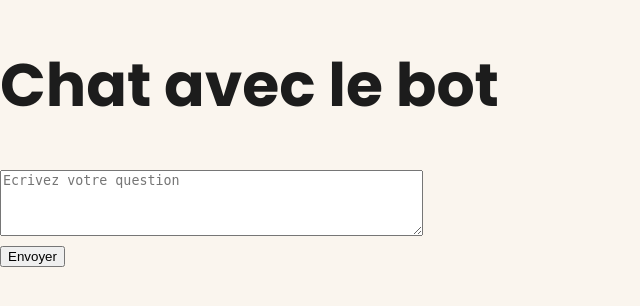
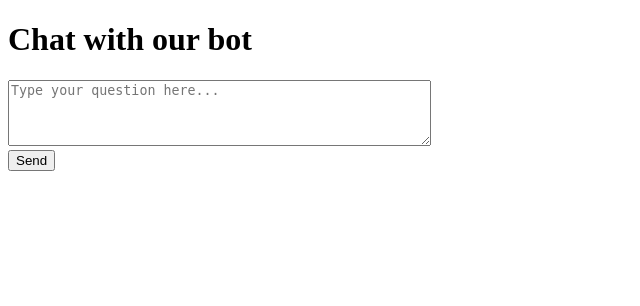
Before and after one commit to Oscarj-jqt/multilang_site, a Django app: page /multilang/chatbot/ in a window 1280 px wide. Shown: the top 306 px of the page, without its empty margins (0-640 px from the left). Run offline with Django 5.2, Linux system fonts and the light colour scheme.

Commit message:
Temp commit to save work before rebase

```diff
--- a/multilang_site/main/templates/chatbot.html
+++ b/multilang_site/main/templates/chatbot.html
@@ -4,21 +4,41 @@
     <meta charset="UTF-8">
     <meta name="viewport" content="width=device-width, initial-scale=1.0">
     <title>Chatbot</title>
-    {% load static %}
-    <link rel="stylesheet" href="{% static 'multilang_site/CSS/styles.css' %}">
-    <script src="{% static 'multilang_site/JavaScript/script.js' %}"></script>
     <script src="https://code.jquery.com/jquery-3.6.0.min.js"></script>
-
+    <style>
+        /* Ajoutez ici vos styles CSS */
+    </style>
 </head>
 <body>
-    <h1>Chat avec le bot</h1>
+    <h1>Chat with our bot</h1>
     <form id="chat-form">
-        <textarea id="user-input" rows="4" cols="50" placeholder="Ecrivez votre question"></textarea>
+        <textarea id="user-input" rows="4" cols="50" placeholder="Type your question here..."></textarea>
         <br>
-        <button type="submit">Envoyer</button>
+        <button type="submit">Send</button>
     </form>
     <div id="chat-response"></div>
 
-
+    <script>
+        $(document).ready(function() {
+            $('#chat-form').on('submit', function(event) {
+                event.preventDefault();
+                const userInput = $('#user-input').val();
+                $.ajax({
+                    url: "{% url 'chatbot' %}",
+                    method: 'POST',
+                    data: {
+                        user_input: userInput,
+                        csrfmiddlewaretoken: '{{ csrf_token }}'
+                    },
+                    success: function(response) {
+                        $('#chat-response').html(response.response);
+                    },
+                    error: function() {
+                        $('#chat-response').html("An error occurred. Please try again.");
+                    }
+                });
+            });
+        });
+    </script>
 </body>
 </html>
--- a/multilang_site/main/views.py
+++ b/multilang_site/main/views.py
@@ -39,12 +39,13 @@ def chatbot_view(request):
 
 def get_gpt_response(prompt):
     api_key = settings.OPENAI_API_KEY
-    url = 'https://api.openai.com/v1/engines/davinci-codex/completions'
+    url = 'https://api.openai.com/v1/completions'
     headers = {
         'Authorization': f'Bearer {api_key}',
         'Content-Type': 'application/json'
     }
     data = {
+        'model': 'text-davinci-003',  # Assurez-vous d'utiliser le bon modèle
         'prompt': prompt,
         'max_tokens': 150
     }
--- a/multilang_site/multilang_site/settings.py
+++ b/multilang_site/multilang_site/settings.py
@@ -12,11 +12,15 @@ https://docs.djangoproject.com/en/5.0/ref/settings/
 
 from pathlib import Path
 import os
+import environ
+
 from django.utils.translation import gettext_lazy as _
 from dotenv import load_dotenv
 
 #Charger variabes d'environnement .env
 load_dotenv()
+env = environ.Env()
+environ.Env.read_env()
 
 # Build paths inside the project like this: BASE_DIR / 'subdir'.
 BASE_DIR = Path(__file__).resolve().parent.parent
```
Also changed, not shown: 1 other file.
